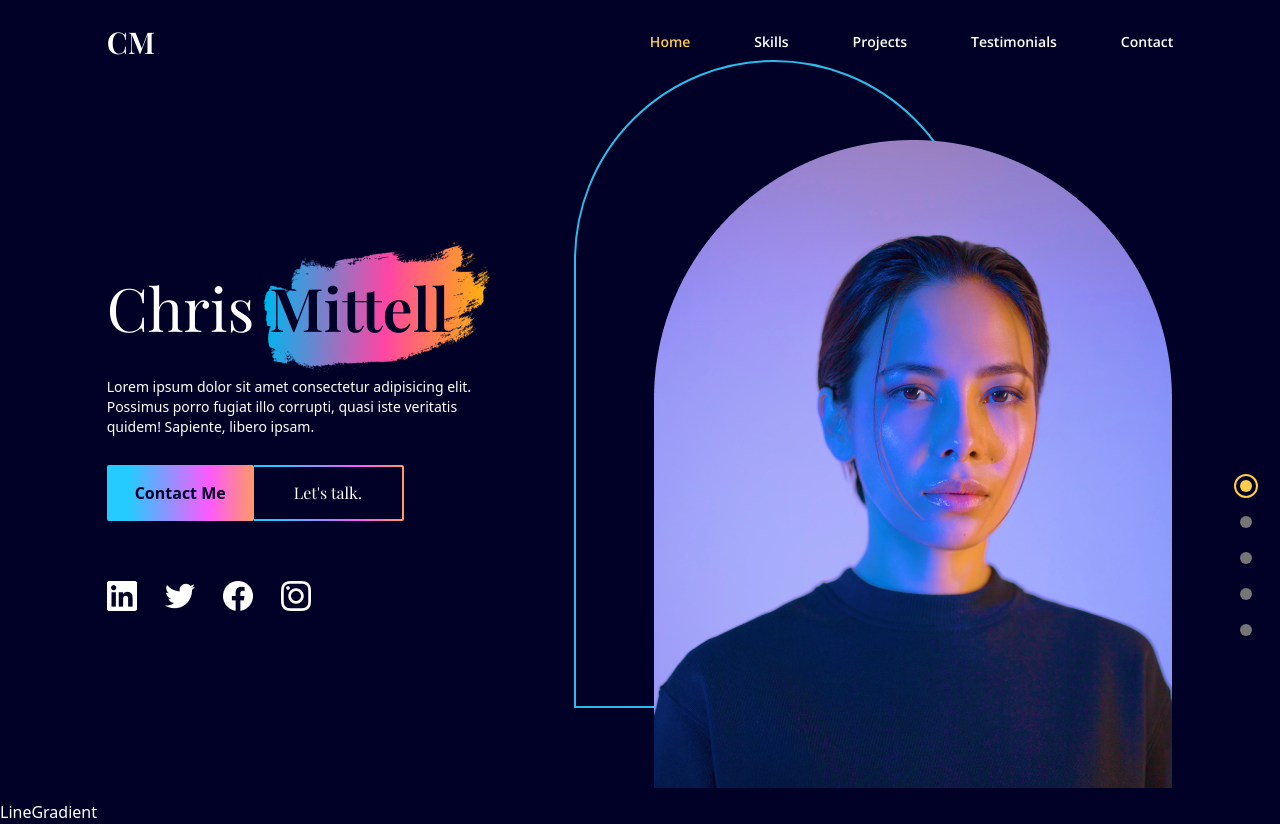
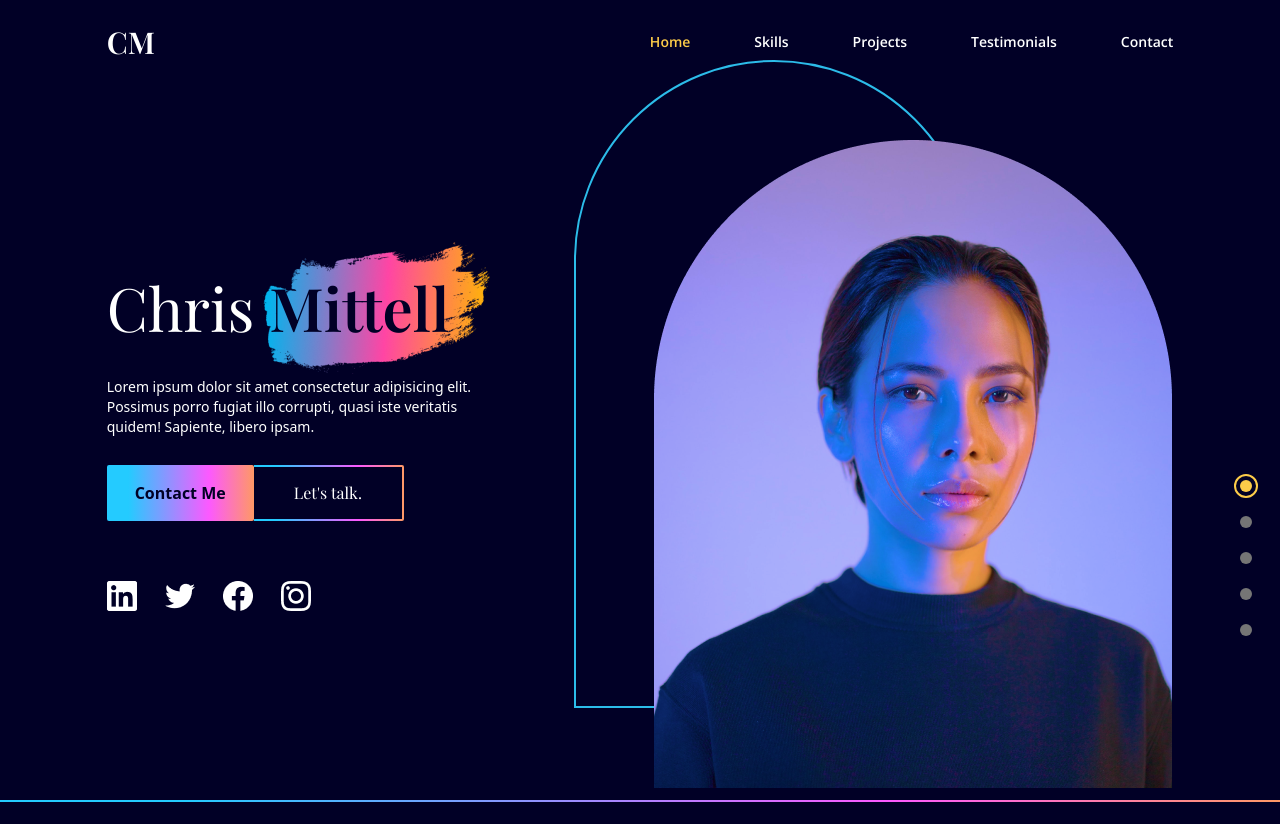
Before and after one commit to mittell/react-portfolio-site-v3, a React (Create React App) app: page / in a window 1280 px wide. After the commit the page ends 802 px from the top, so only its background shows below. Built offline with nearby package versions, Linux system fonts and the light colour scheme.

Commit message:
feat: added LineGradient component

```diff
--- a/src/components/LineGradient.jsx
+++ b/src/components/LineGradient.jsx
@@ -1,7 +1,7 @@
 import React from 'react';
 
-const LineGradient = () => {
-	return <div>LineGradient</div>;
+const LineGradient = ({ width = 'w-full' }) => {
+	return <div className={`h-0.5 ${width} bg-gradient-rainblue`} />;
 };
 
 export default LineGradient;
```
